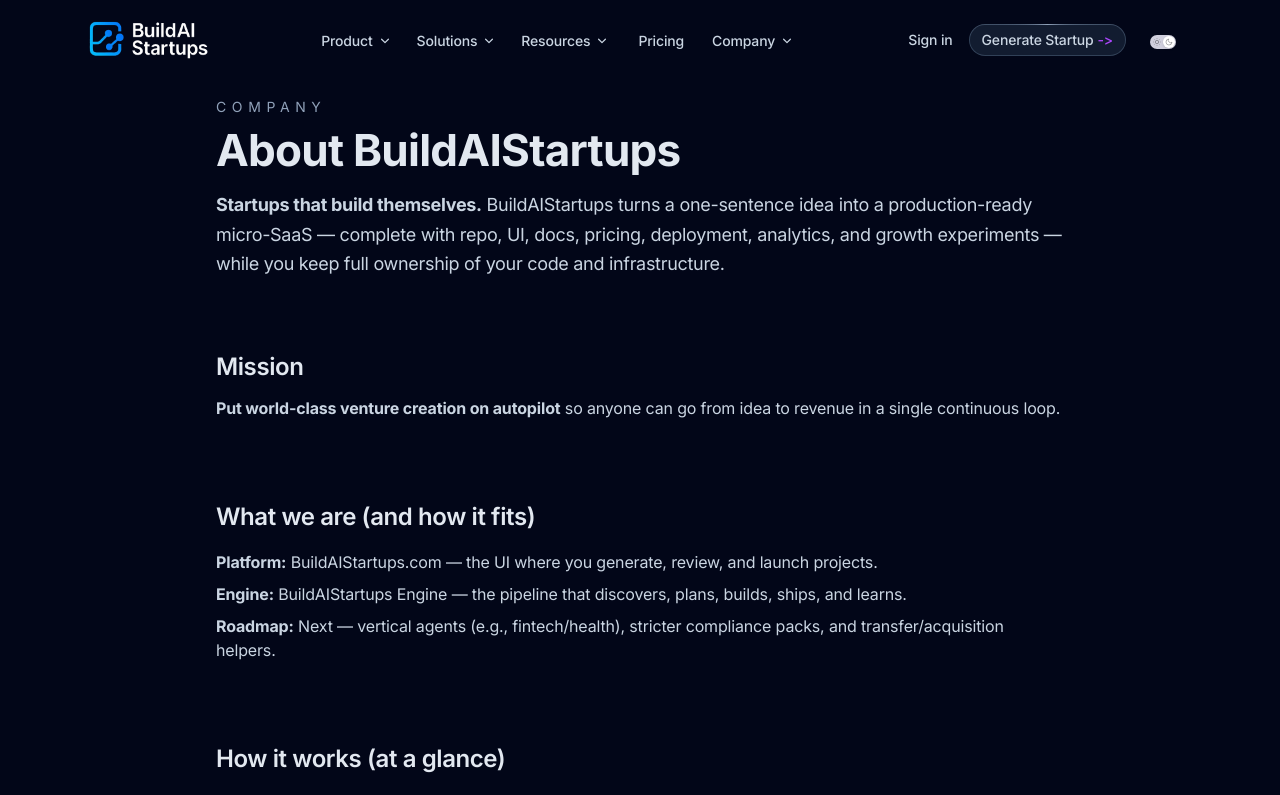
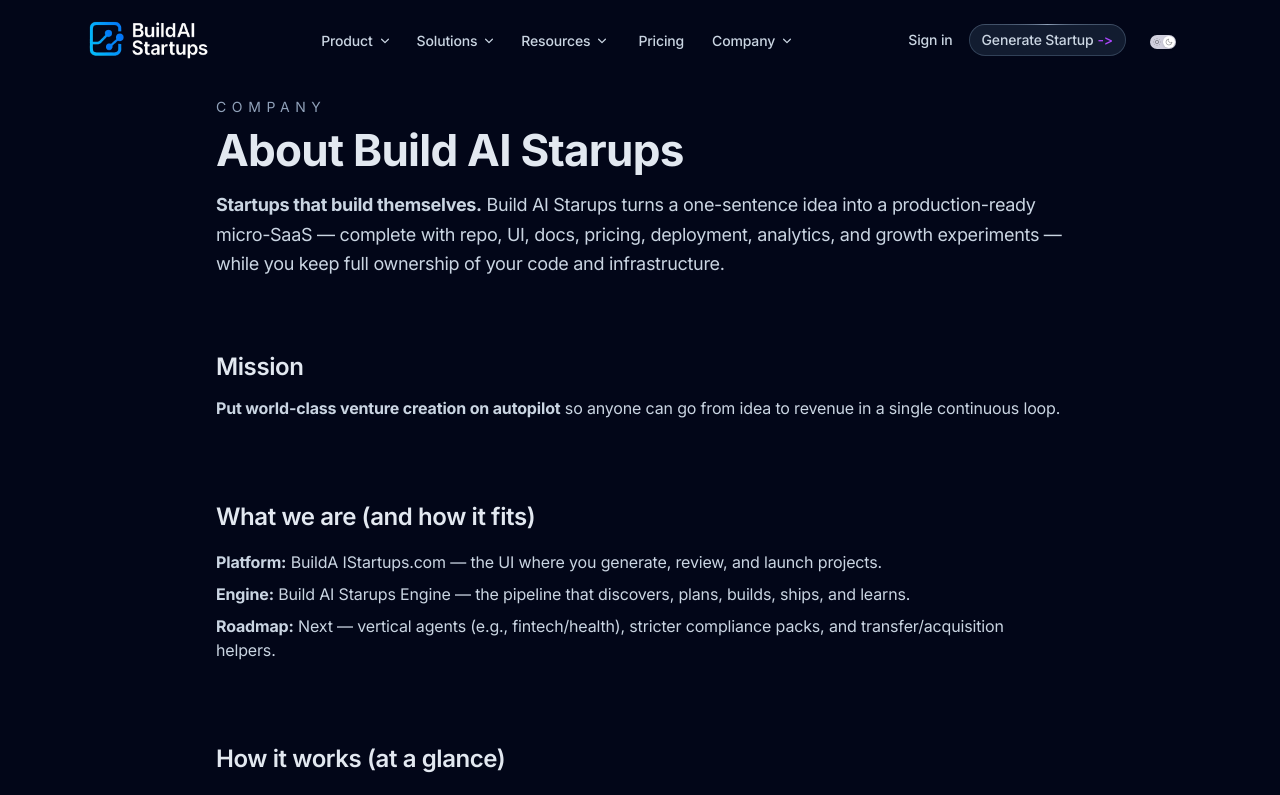
Before and after one commit to buildaistartups/buildaistartups.com, a Next.js app: page /about in a window 1280 px wide. Shown: the top 795 px of the page. Built offline with nearby package versions, Linux system fonts and the light colour scheme.

Commit message:
Update page.tsx

```diff
--- a/app/(default)/about/page.tsx
+++ b/app/(default)/about/page.tsx
@@ -3,12 +3,12 @@ import type { Metadata } from 'next'
 import Link from 'next/link'
 import Script from 'next/script'
 
-const BRAND = 'BuildAIStartups'
+const BRAND = 'Build AI Starups' // display brand (with space)
 const SITE = 'https://www.buildaistartups.com'
 const CANON = `${SITE}/about`
 const OG = '/brand/og-default.png'
 const DESC =
-  'BuildAIStartups is an autonomous builder that turns a one-line intent into a production-ready micro-SaaS — repo, UI, docs, pricing, deployment, analytics, and growth — in a single loop.'
+  `${BRAND} is an autonomous builder that turns a one-line intent into a production-ready micro-SaaS — repo, UI, docs, pricing, deployment, analytics, and growth — in a single loop.`
 
 export const metadata: Metadata = {
   metadataBase: new URL(SITE),
@@ -35,7 +35,7 @@ export const metadata: Metadata = {
 const orgJsonLd = {
   '@context': 'https://schema.org',
   '@type': 'Organization',
-  name: 'BuildAIStartups',
+  name: 'Build AI Starups',
   url: SITE,
   description:
     'An autonomous builder that designs, codes, brands, deploys, and grows micro-SaaS from a one-line intent.',
@@ -47,7 +47,7 @@ const orgJsonLd = {
 const webSiteJsonLd = {
   '@context': 'https://schema.org',
   '@type': 'WebSite',
-  name: 'BuildAIStartups',
+  name: 'Build AI Starups',
   url: SITE,
   potentialAction: {
     '@type': 'SearchAction',
@@ -77,7 +77,7 @@ export default function About() {
         {/* Hero */}
         <section className="mx-auto max-w-4xl px-6 pb-8 pt-16 sm:pt-24">
           <p className="text-sm uppercase tracking-widest text-slate-400">Company</p>
-          <h1 className="mt-2 text-4xl font-bold sm:text-5xl">About BuildAIStartups</h1>
+          <h1 className="mt-2 text-4xl font-bold sm:text-5xl">About {BRAND}</h1>
           <p className="mt-4 text-lg leading-relaxed text-slate-300">
             <strong>Startups that build themselves.</strong> {BRAND} turns a one-sentence
             idea into a production-ready micro-SaaS — complete with repo, UI, docs, pricing,
@@ -100,11 +100,11 @@ export default function About() {
           <h2 className="text-2xl font-semibold">What we are (and how it fits)</h2>
           <ul className="mt-4 space-y-2 text-slate-300">
             <li>
-              <strong>Platform:</strong> BuildAIStartups.com — the UI where you generate,
+              <strong>Platform:</strong> BuildA IStartups.com — the UI where you generate,
               review, and launch projects.
             </li>
             <li>
-              <strong>Engine:</strong> BuildAIStartups Engine — the pipeline that discovers,
+              <strong>Engine:</strong> {BRAND} Engine — the pipeline that discovers,
               plans, builds, ships, and learns.
             </li>
             <li>
@@ -210,21 +210,11 @@ export default function About() {
         <section className="mx-auto max-w-4xl px-6 py-10">
           <h2 className="text-2xl font-semibold">Public metrics (updated periodically)</h2>
           <ul className="mt-4 grid gap-3 text-slate-300 sm:grid-cols-2">
-            <li>
-              <strong>Median time-to-MVP:</strong> N minutes
-            </li>
-            <li>
-              <strong>Build success rate:</strong> N% (all gates green)
-            </li>
-            <li>
-              <strong>Activation (first-value) rate:</strong> N%
-            </li>
-            <li>
-              <strong>Experiments shipped (30d):</strong> N
-            </li>
-            <li>
-              <strong>Marketplace GMV:</strong> $N (beta)
-            </li>
+            <li><strong>Median time-to-MVP:</strong> N minutes</li>
+            <li><strong>Build success rate:</strong> N% (all gates green)</li>
+            <li><strong>Activation (first-value) rate:</strong> N%</li>
+            <li><strong>Experiments shipped (30d):</strong> N</li>
+            <li><strong>Marketplace GMV:</strong> $N (beta)</li>
           </ul>
           <p className="mt-2 text-sm text-slate-400">
             Metrics are opt-in and anonymized; we’ll publish updates in the changelog.
```
